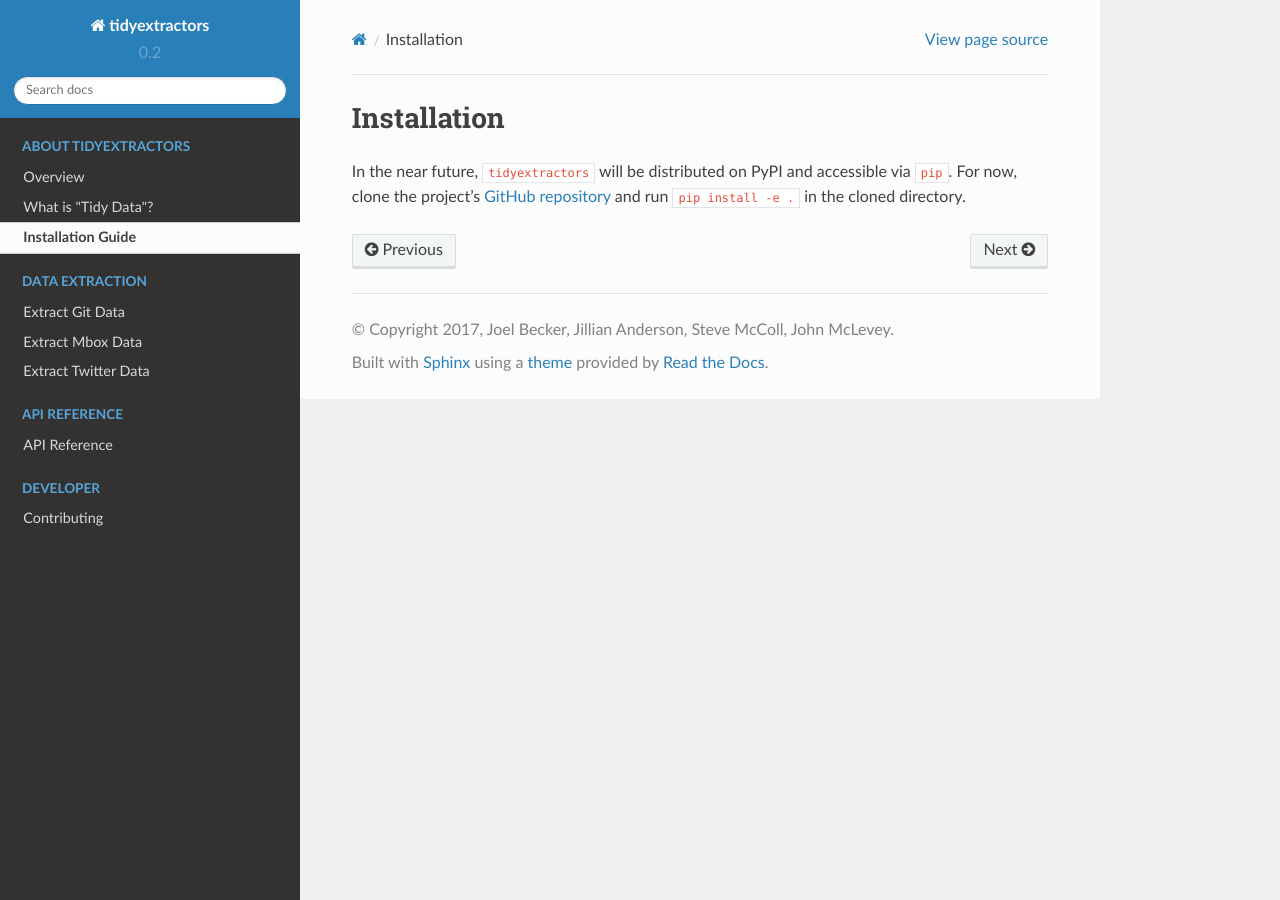
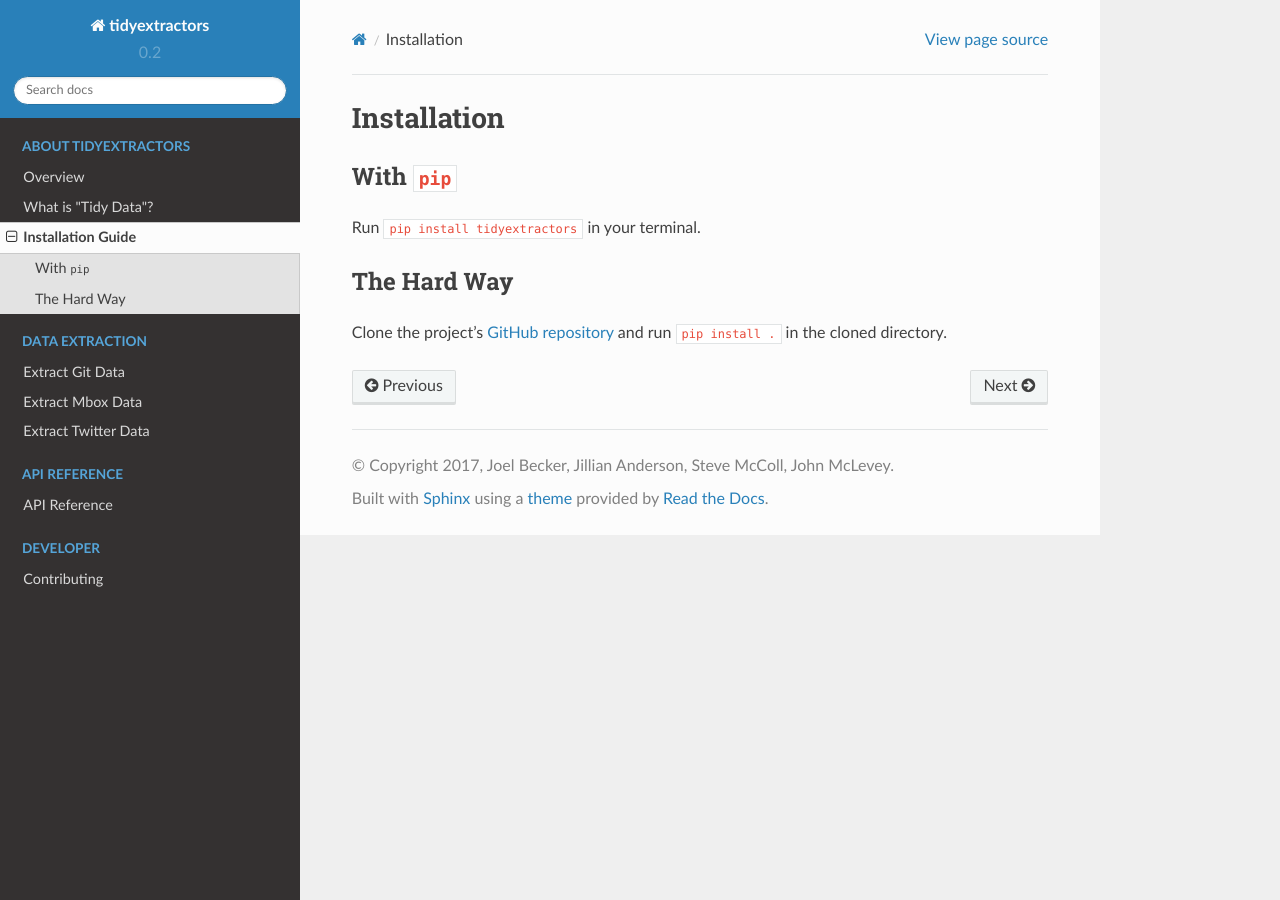
Before and after one commit to UWNETLAB/tidyextractors, a Sphinx documentation site: the page built from docs/source/install.rst, in a window 1280 px wide. Built offline with Sphinx 7.4.7 and the Read the Docs theme 2.0.0, drawn with Linux system fonts in a browser that asks for light colours.

Commit message:
Updated twitter and installation documentation.

```diff
--- a/docs/source/install.rst
+++ b/docs/source/install.rst
@@ -1,4 +1,12 @@
 Installation
-=====================
+============
 
-In the near future, ``tidyextractors`` will be distributed on PyPI and accessible via ``pip``. For now, clone the project's `GitHub repository <https://github.com/networks-lab/tidyextractors>`_ and run ``pip install -e .`` in the cloned directory.
+With ``pip``
+------------
+
+Run ``pip install tidyextractors`` in your terminal.
+
+The Hard Way
+------------
+
+Clone the project's `GitHub repository <https://github.com/networks-lab/tidyextractors>`_ and run ``pip install .`` in the cloned directory.
```
Also changed, not shown: docs/source/twitter_overview.rst (line endings or trailing spaces).
